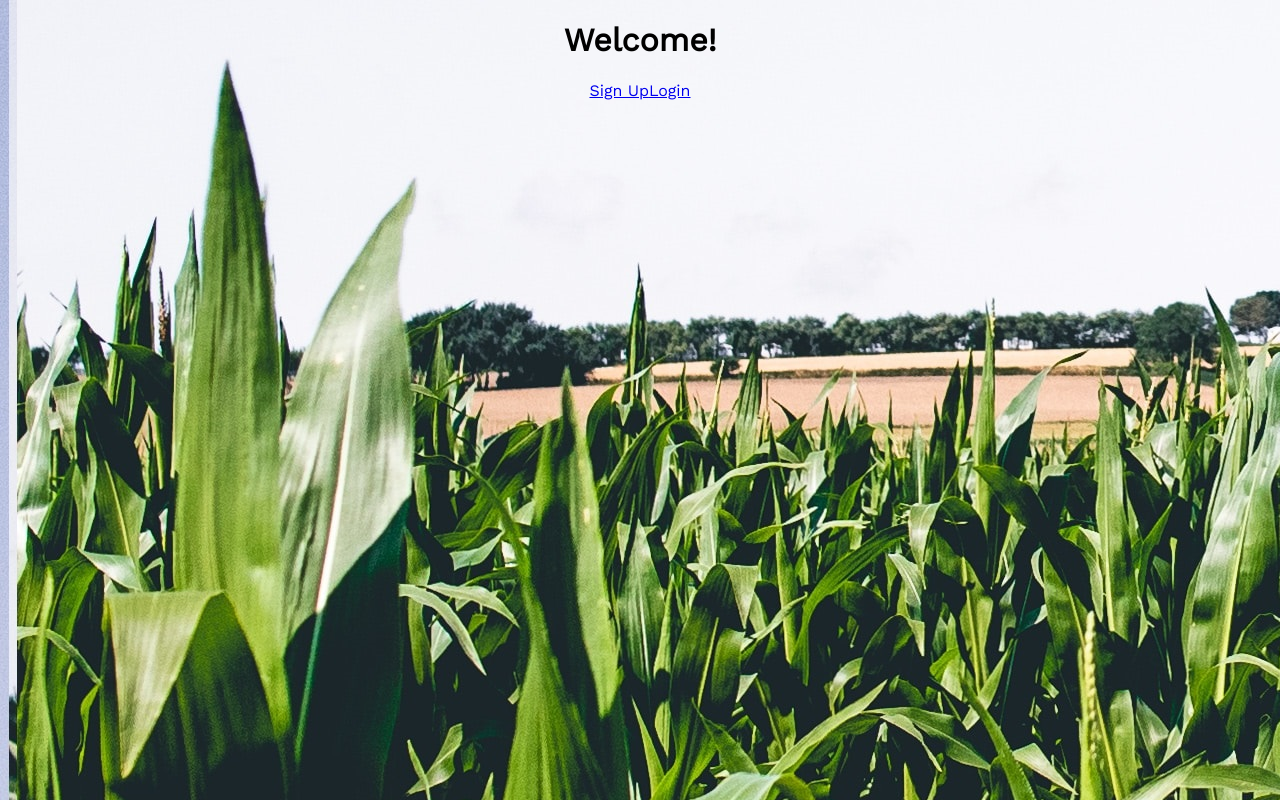
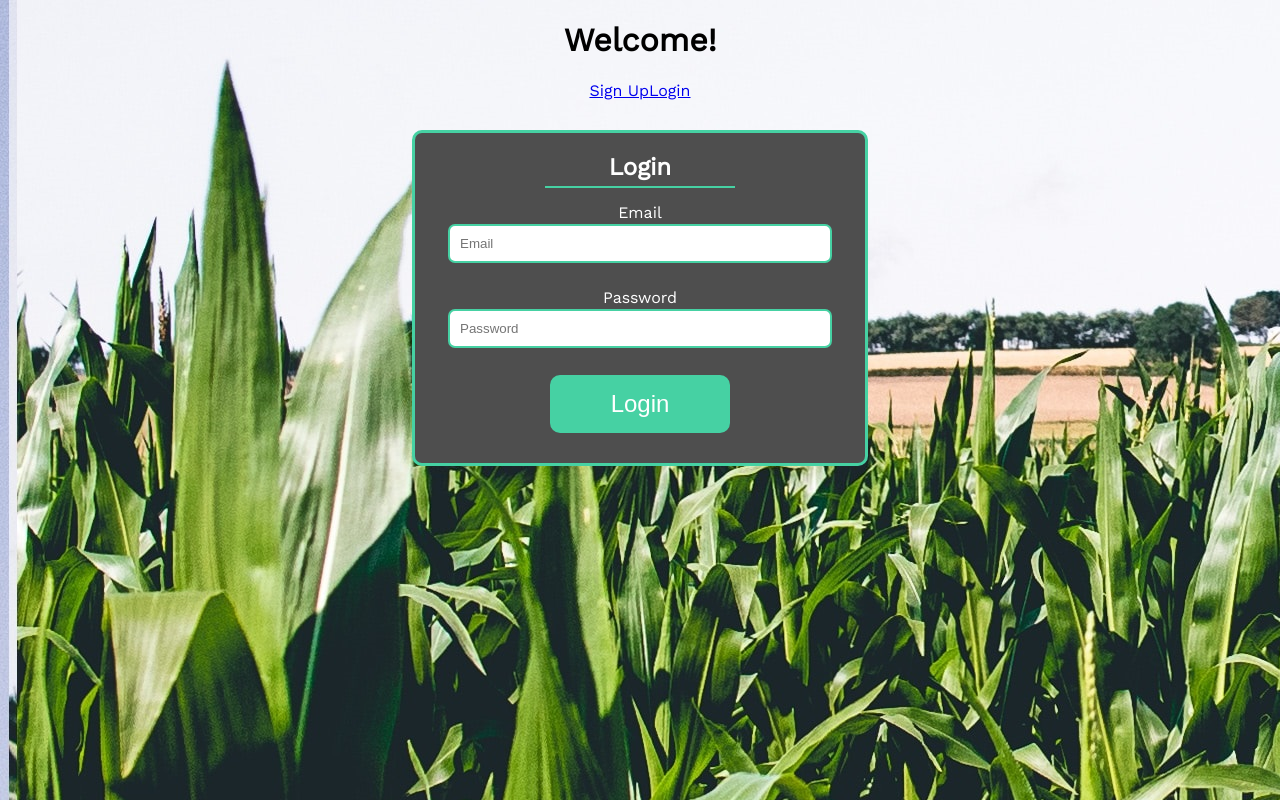
Before and after one commit to BuildWeek-Tieme-Ndo/FrontEnd, a React (Create React App) app: page /login in a window 1280 px wide. Built offline with nearby package versions, Linux system fonts and the light colour scheme.

Commit message:
Made LoginForm.js.

```diff
--- a/src/Components/LoginForm.js
+++ b/src/Components/LoginForm.js
@@ -1,10 +1,66 @@
 import React from 'react';
+import { withFormik, Form, Field } from 'formik';
+import * as Yup from 'yup';
+import Axios from 'axios';
 
-function LoginForm() {
+function LoginForm({ touched, errors }) {
     return(
-        <>
-        </>
+        <div className='formDiv'>
+            <h2>Login</h2>
+
+            <Form className='form'>
+                <div className='flexDiv'>
+                    <label/>Email
+                    <Field
+                        className='field'
+                        name='email'
+                        type='email'
+                        placeholder='Email'
+                    />
+                    {touched.email && errors.email && (<p>{errors.email}</p>)}
+
+                    <label/>Password
+                    <Field
+                        className='field'
+                        name='password'
+                        type='password'
+                        placeholder='Password'
+                    />
+                    {touched.email && errors.email && (<p>{errors.email}</p>)}
+                </div>
+
+                <button type='submit' className='submitBtn'>Login</button>
+            </Form>
+        </div>
     )
 }
 
-export default LoginForm;
+//Using Formik ---------------------------
+const FormikLogin = withFormik({
+    mapPropsToValues({ email, password }) {
+        return {
+            email: email || '',
+            password: password || ''
+        }
+    },
+
+    //Validation ---------------------------
+    validationSchema: Yup.object().shape({
+        email: Yup.string()
+            .required('Required'),
+        password: Yup.string()
+            .required('Required')
+    }),
+
+    //Axios POST call ----------------------
+    handleSubmit(values, {setStatus}) {
+        Axios.post('', values)
+        .then(res => {
+            console.log('This is the response from the Axios call: ', res)
+            setStatus(res.data)
+        })
+        .catch(err => console.log('There was an error in the Axios call: ', err))
+    }
+})(LoginForm)
+
+export default FormikLogin;
```
